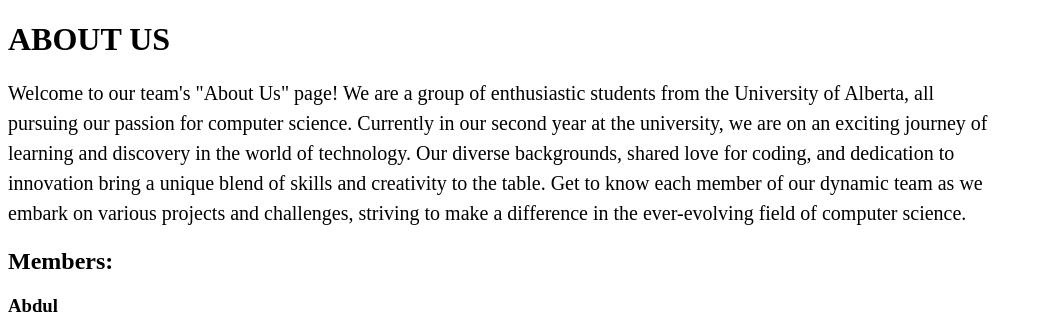
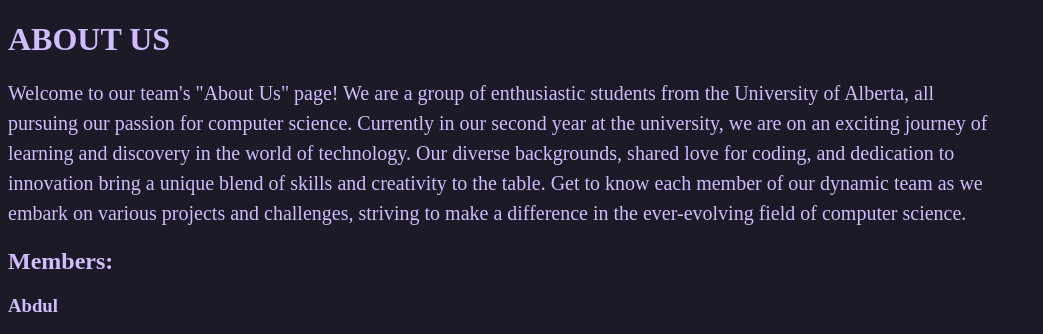
Before and after one commit to SirKairon/Scheduler, a Python web app: template templates/about.html in a window 1280 px wide. Shown: the top 334 px of the page, without its empty margins (0-1043 px from the left). Run offline with Jinja, Linux system fonts and the light colour scheme; the template is opened without the code that fills it, so the values that code supplies are empty.

Commit message:
Update about.html

```diff
--- a/templates/about.html
+++ b/templates/about.html
@@ -27,6 +27,18 @@
             font-size: 16px;
             margin-left: 20px;
         }
+        /* Background color and text color for the body */
+        body {
+            background-color: #1c1a26 ; /* Change this to your desired background color */
+            color: #d0bcff; /* Change this to your desired text color */
+        }
+        /* Heading styles */
+        h1 {
+            color: #cdc2dc; /* Change this to your desired color for h1 headings */
+        }
+        h2, h3 {
+            color: #efb8c9; /* Change this to your desired color for h2 and h3 headings */
+        }
         .two-column {
             display: flex;
             flex-direction: row;
@@ -35,7 +47,9 @@
         .column {
             flex: 1;
         }
-        h1, h2 ,h3 {margin-bottom: 20px; /* Adjust the value to control the spacing */}
+
+        h1, h2 ,h3 {margin-bottom: 20px; /* Adjust the value to control the spacing */
+            color: var(--color-main-3); }
     </style>
 
 </head>
```
